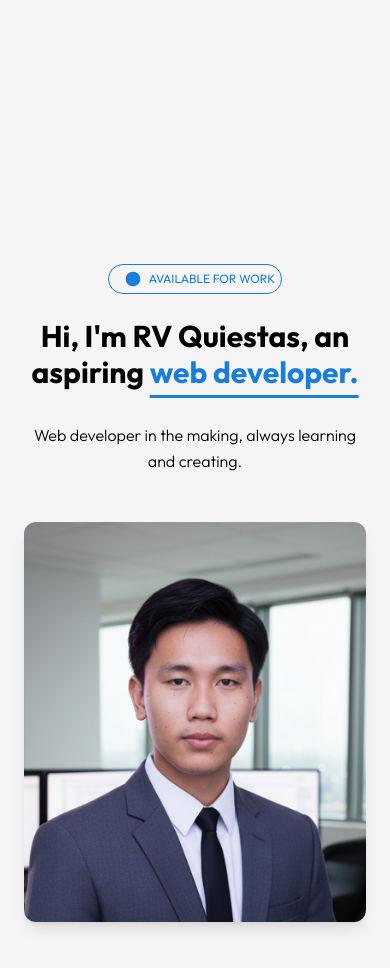
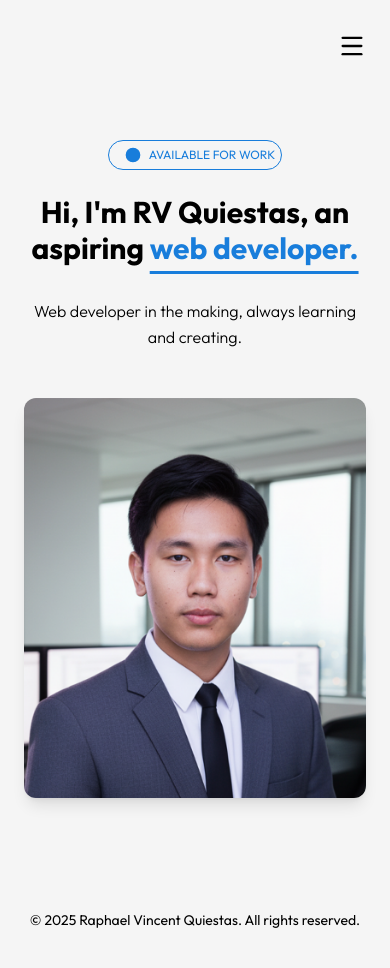
Before and after one commit to rvquiestas/my-portfolio, a React (Vite) app in the folder frontend/: page / in a window 390 px wide. Shown: the top 968 px of the page. Built offline with nearby package versions, Linux system fonts and the light colour scheme; the HTML template or start-up script is replaced by a standard one.

Commit message:
Add Container.jsx and Footer.jsx
+ Container.jsx for consistent paddings (centering each component per page)

+ Footer.jsx (sample footer only + stay in bottom)

+ Responsive design for all

```diff
--- /dev/null
+++ b/frontend/src/components/Container.jsx
@@ -0,0 +1,9 @@
+const Container = ({ children, className = "" }) => {
+  return (
+    <div className={`px-6 md:px-12 xl:px-6 max-w-7xl mx-auto w-full ${className}`}>
+      {children}
+    </div>
+  );
+};
+
+export default Container;
--- /dev/null
+++ b/frontend/src/components/Footer.jsx
@@ -0,0 +1,15 @@
+import Container from './Container';
+
+const Footer = () => {
+  return (
+    <footer className="mt-auto">
+      <Container>
+        <div className="py-6 text-center text-sm text-primary">
+          © 2025 Raphael Vincent Quiestas. All rights reserved.
+        </div>
+      </Container>
+    </footer>
+  );
+};
+
+export default Footer;
--- a/frontend/src/components/Home/Hero.jsx
+++ b/frontend/src/components/Home/Hero.jsx
@@ -1,17 +1,17 @@
 import { Circle } from 'lucide-react';
+import Container from '../Container';
 
 const Hero = () => {
   return (
-    <section
-      id="section"
-      className={`h-full`}
-    >
-
+    <section id="section" className="h-full">
       {/* Main Content */}
-      <main className="flex flex-col md:flex-row items-center max-md:text-center justify-between mt-50 pb-16 px-6 sm:px-10 md:px-24 max-w-7xl mx-auto w-full">
+      <Container>
+        <main className="flex flex-col md:flex-row items-center max-md:text-center justify-between sm:mt-0 md:mt-24 pb-16">
           <div className="flex flex-col items-center md:items-start">
-            <span className="mt-16 mb-6 flex items-center space-x-2 border border-[#187DDB] text-[#187DDB] text-xs rounded-full px-4 pr-1.5 py-1.5"><Circle size={16} fill='#187DDB' className='mr-2'/>AVAILABLE FOR WORK</span>
-
+            <span className="mt-16 mb-6 flex items-center space-x-2 border border-[#187DDB] text-[#187DDB] text-xs rounded-full px-4 pr-1.5 py-1.5">
+              <Circle size={16} fill='#187DDB' className='mr-2'/>
+              AVAILABLE FOR WORK
+            </span>
 
             <h1 className="text-primary font-bold text-3xl sm:text-4xl md:text-5xl max-w-xl">
               Hi, I'm RV Quiestas, an aspiring {" "}
@@ -32,6 +32,7 @@ const Hero = () => {
             />
           </div>
         </main>
+      </Container>
     </section>
   );
 };
--- a/frontend/src/components/Navbar.jsx
+++ b/frontend/src/components/Navbar.jsx
@@ -1,36 +1,67 @@
+import { useState } from "react";
+import { Menu, X } from "lucide-react";
+import Container from './Container';
 
 const Navbar = () => {
+  const [menuOpen, setMenuOpen] = useState(false);
 
   const navLinks = [
-        { name: 'Home', path: '/' },
-        { name: 'About', path: '/' },
-        { name: 'Resume', path: '/' },
-        { name: 'Projects', path: '/' },
-        { name: 'Contact', path: '/' },
+    { name: "Home", path: "/" },
+    { name: "About", path: "/" },
+    { name: "Resume", path: "/" },
+    { name: "Projects", path: "/" },
+    { name: "Contact", path: "/" },
   ];
 
   return (
-    <div className="">
-            <nav className={`absolute 2xl:top-24 2xl:right-80`}>
-
+    <header className="w-full top-0 left-0 z-50">
+      <Container className="mt-4 sm:mt-16">
+        <div className="flex items-center justify-end py-4">
           {/* Desktop Nav */}
-                <div className="hidden md:flex items-center gap-4 lg:gap-8">
+          <nav className="hidden md:flex items-center gap-6 lg:gap-10">
             {navLinks.map((link, i) => (
-                        <a key={i} href={link.path} className={`group flex flex-col gap-0.5 text-primary`}>
+              <a
+                key={i}
+                href={link.path}
+                className="group flex flex-col gap-0.5 text-primary text-sm font-medium"
+              >
                 {link.name}
-                            <div className={`bg-primary h-0.5 w-0 group-hover:w-full transition-all duration-300`} />
+                <div className="bg-primary h-0.5 w-0 group-hover:w-full transition-all duration-300" />
               </a>
             ))}
-                </div>
+          </nav>
 
           {/* Mobile Menu Button */}
-
+          <button
+            className="md:hidden text-primary"
+            onClick={() => setMenuOpen(!menuOpen)}
+          >
+            {menuOpen ? <X size={28} /> : <Menu size={28} />}
+          </button>
+        </div>
+      </Container>
 
       {/* Mobile Menu */}
+      {menuOpen && (
+        <div className="md:hidden bg-bg shadow-lg border-t border-gray-200">
+          <Container>
+            <nav className="flex flex-col items-end py-4 space-y-4">
+              {navLinks.map((link, i) => (
+                <a
+                  key={i}
+                  href={link.path}
+                  onClick={() => setMenuOpen(false)}
+                  className="text-primary font-medium text-base hover:text-blue-600 transition"
+                >
+                  {link.name}
+                </a>
+              ))}
+            </nav>
+          </Container>
+        </div>
+      )}
+    </header>
+  );
+};
 
-            </nav>
-        </div>
-  )
-}
-
-export default Navbar
+export default Navbar;
--- a/frontend/src/pages/Home.jsx
+++ b/frontend/src/pages/Home.jsx
@@ -1,6 +1,7 @@
 import { useEffect } from "react";
 import Hero from "../components/Home/Hero";
 import Navbar from "../components/Navbar";
+import Footer from "../components/Footer";
 
 const Home = () => {
   useEffect(() => {
@@ -12,10 +13,11 @@ const Home = () => {
   }, []);
 
   return (
-    <>
+    <div className="min-h-screen flex flex-col">
       <Navbar />
       <Hero />
-    </>
+      <Footer />
+    </div>
   );
 };
 
```
Lines whose indentation alone changed are shown as unchanged.
